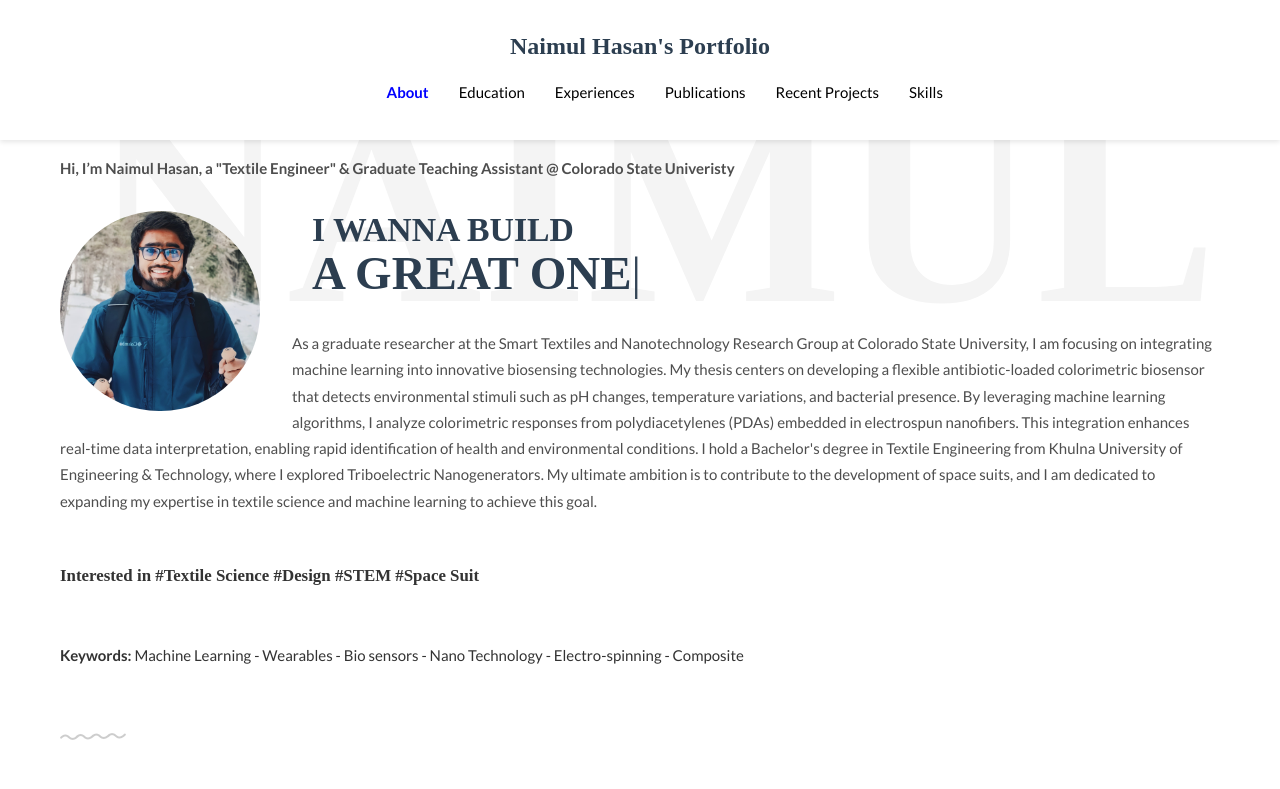
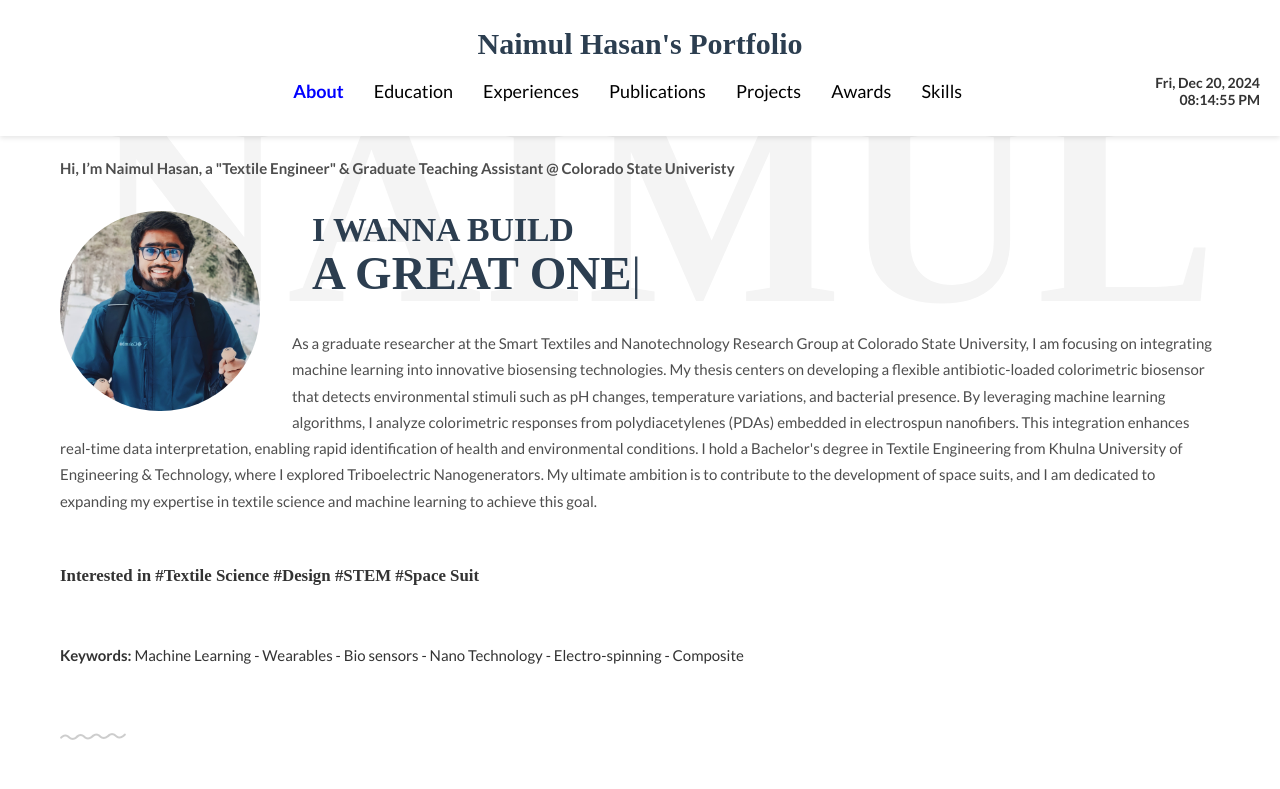
Before and after one commit to Naimul-Hasan/portfolio, a plain HTML site: page index.html in a window 1280 px wide. Shown: the top 789 px of the page. Drawn offline with Linux system fonts and the light colour scheme.

Commit message:
index.html

```diff
--- a/index.html
+++ b/index.html
@@ -26,6 +26,8 @@
             padding-top: 60px; /* Adjust for fixed navbar */
         }
 
+       /* Navigation */
+       /* Navigation */
        .main-nav {
             position: fixed;
             top: 0;
@@ -34,43 +36,70 @@
             z-index: 1000;
             background-color: rgba(255, 255, 255, 0.9);
             box-shadow: 0 2px 5px rgba(0, 0, 0, 0.1);
+            display: flex;
+            flex-direction: column;
+            align-items: center;
+            padding: 27px 20px;
         }
 
         .main-nav h1 {
             margin: 0;
-            padding: 10px;
-            font-size: 24px;
+            font-size: 30px;
             text-align: center;
+            width: 100%;
+        }
+
+        .main-nav nav {
+            display: flex;
+            justify-content: space-between;
+            align-items: center;
+            width: 100%;
+            margin-top: 15px;
         }
 
         .main-nav nav ul {
             display: flex;
-            justify-content: center;
-            padding: 10px 0;
+            justify-content: center; /* Center alignment */
+            align-items: center;
+            padding: 0;
+            margin: 0 0 0 80px; /* Move 5px to the right */
+            list-style: none;
+            flex: 1;
         }
 
-
         .main-nav nav ul li {
-            list-style: none;
-            margin: 0 60px; /* Increased space between navigation items */
-        }
-
-
-
-        .main-nav nav ul li {
-            list-style: none;
             margin: 0 15px;
         }
 
         .main-nav nav ul li a {
             text-decoration: none;
             color: #333;
-            transition: color 0.3s;
+            transition: color 0.3s, text-decoration 0.3s;
+            font-size: 18px; /* Increased font size */
+            font-weight: normal; /* Added boldness for better visibility */
         }
 
         .main-nav nav ul li a:hover {
-            color: blue; /* Change on hover */
+            color: blue;
+            text-decoration: underline;
         }
+
+        .clock-container {
+            text-align: right;
+            color: #333;
+            font-size: 14px;
+            font-weight: bold;
+            line-height: 1.2;
+        }
+
+        .clock-date {
+            display: block;
+        }
+
+        .clock-time {
+            display: block;
+        }
+
 
         section {
             padding: 60px 20px; /* Padding for sections */
@@ -111,6 +140,9 @@
             padding: 20px;
             text-align: center;
         }
+
+
+
     </style>
 </head>
 
@@ -118,7 +150,6 @@
 
 <!-- Navigation -->
 <header class="main-nav">
-    <div class="container">
     <h1>Naimul Hasan's Portfolio</h1>
     <nav>
         <ul>
@@ -126,12 +157,32 @@
             <li><a href="#education">Education</a></li>
             <li><a href="#experiences">Experiences</a></li>
             <li><a href="#Publications">Publications</a></li>
-                <li><a href="#achievements">Recent Projects</a></li>
+            <li><a href="#projects">Projects</a></li>
+            <li><a href="#achievements">Awards</a></li>
             <li><a href="#skills">Skills</a></li>
         </ul>
+        <div class="clock-container" id="clock-container">
+            <span class="clock-date" id="clock-date"></span>
+            <span class="clock-time" id="clock-time"></span>
+        </div>
     </nav>
-    </div>
 </header>
+
+<script>
+    function updateClock() {
+        const dateElement = document.getElementById('clock-date');
+        const timeElement = document.getElementById('clock-time');
+        const now = new Date();
+        const dateOptions = { weekday: 'short', year: 'numeric', month: 'short', day: 'numeric' };
+        const timeOptions = { hour: '2-digit', minute: '2-digit', second: '2-digit' };
+
+        dateElement.textContent = now.toLocaleDateString('en-US', dateOptions);
+        timeElement.textContent = now.toLocaleTimeString('en-US', timeOptions);
+    }
+
+    setInterval(updateClock, 1000);
+    updateClock(); // Initialize clock immediately
+</script>
 
 
 <!-- JavaScript -->
@@ -479,7 +530,7 @@ I hold a Bachelor's degree in Textile Engineering from Khulna University of Engi
 	</div>
 
 	<!-- Recent Projects -->
-	<div class="award section second" id="achievements" style="padding-top: 180px; margin-top: -180px;">
+	<div class="award section second" id="projects" style="padding-top: 180px; margin-top: -180px;">
 		<div class="container">
 			<h1>Recent<br>Projects</h1>
 			<ul class="award-list list-flat">
```
Lines whose indentation alone changed are shown as unchanged.
